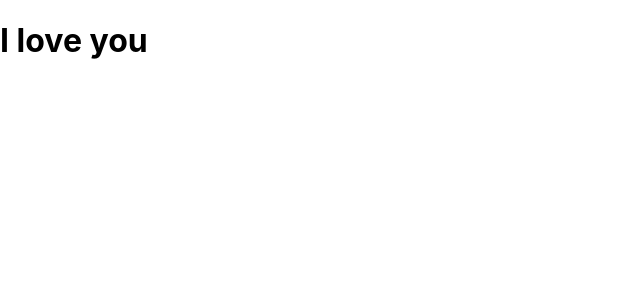
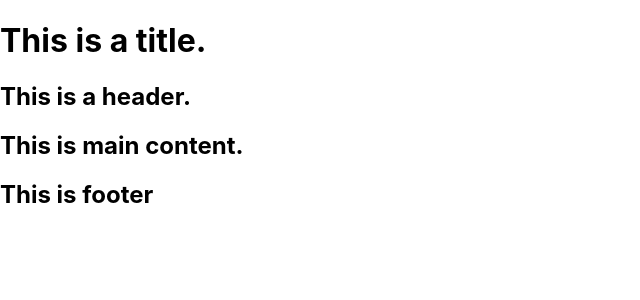
Before and after one commit to syydas/React, a React (Create React App) app: page / in a window 1280 px wide. Shown: the top 300 px of the page, without its empty margins (0-640 px from the left). Built offline with nearby package versions, Linux system fonts and the light colour scheme.

Commit message:
[Suqin]: 组件的组合、嵌套和组件树

```diff
--- a/src/index.js
+++ b/src/index.js
@@ -2,20 +2,59 @@ import React, { Component } from 'react'
 import ReactDOM from 'react-dom'
 import './index.css'
 
+class Title extends Component {
+    render () {
+        return (
+            <h1>This is a title.</h1>
+        )
+    }
+}
+
 class Header extends Component {
     render () {
-        const isTrue = true
-        const real = <h1>I love you</h1>
-        const unreal = <h1>I don't love you</h1>
         return (
             <div>
-                {isTrue ? real : unreal}
+                <Title />
+                <h2>This is a header.</h2>
             </div>
         )
     }
 }
 
+class Main extends Component {
+    render () {
+        return (
+            <div>
+                <h2>This is main content.</h2>
+            </div>
+        )
+    }
+}
+
+class Footer extends Component {
+    render () {
+        return (
+            <div>
+                <h2>This is footer</h2>
+            </div>
+        )
+    }
+}
+
+class Index extends Component {
+    render () {
+        return (
+            <div>
+                <Header />
+                <Main />
+                <Footer />
+            </div>
+        )
+    }
+}
+
+
 ReactDOM.render(
-    <Header />,
+    <Index />,
     document.getElementById('root')
 )
```
Also changed, not shown: src/demo2.md (deleted, +0 -5 lines), src/demo3.md (added, +4 -0 lines).
